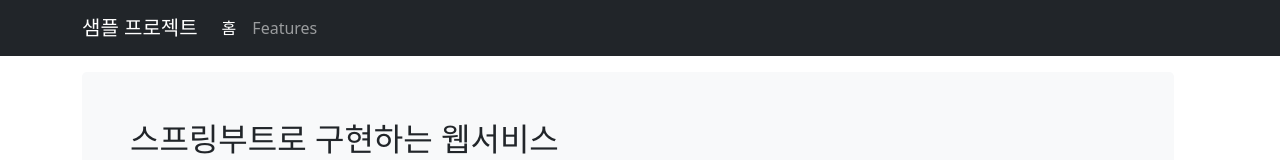
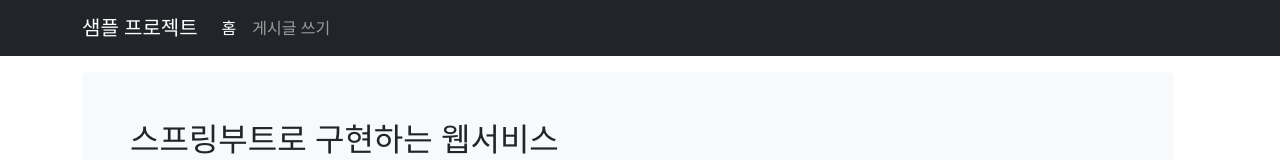
Before and after one commit to eungsu/springboot-jpa-vuejs, a Vue app in the folder front/: page / in a window 1280 px wide. Shown: the top 160 px of the page. Built offline with nearby package versions, Linux system fonts and the light colour scheme.

Commit message:
내비바 메뉴 하이라이트

```diff
--- a/front/src/components/Navbar.vue
+++ b/front/src/components/Navbar.vue
@@ -7,8 +7,8 @@
       </button>
       <div class="collapse navbar-collapse" id="navbarNavAltMarkup">
         <div class="navbar-nav">
-          <router-link class="nav-link active" aria-current="page" to="/">홈</router-link>
-          <router-link class="nav-link" to="/board/list">Features</router-link>
+          <router-link class="nav-link" :class="{active: $route.path == '/'}" aria-current="page" to="/">홈</router-link>
+          <router-link class="nav-link" :class="{active: $route.path == '/board/form'}" aria-current="page" to="/board/form">게시글 쓰기</router-link>
         </div>
       </div>
     </div>
```
